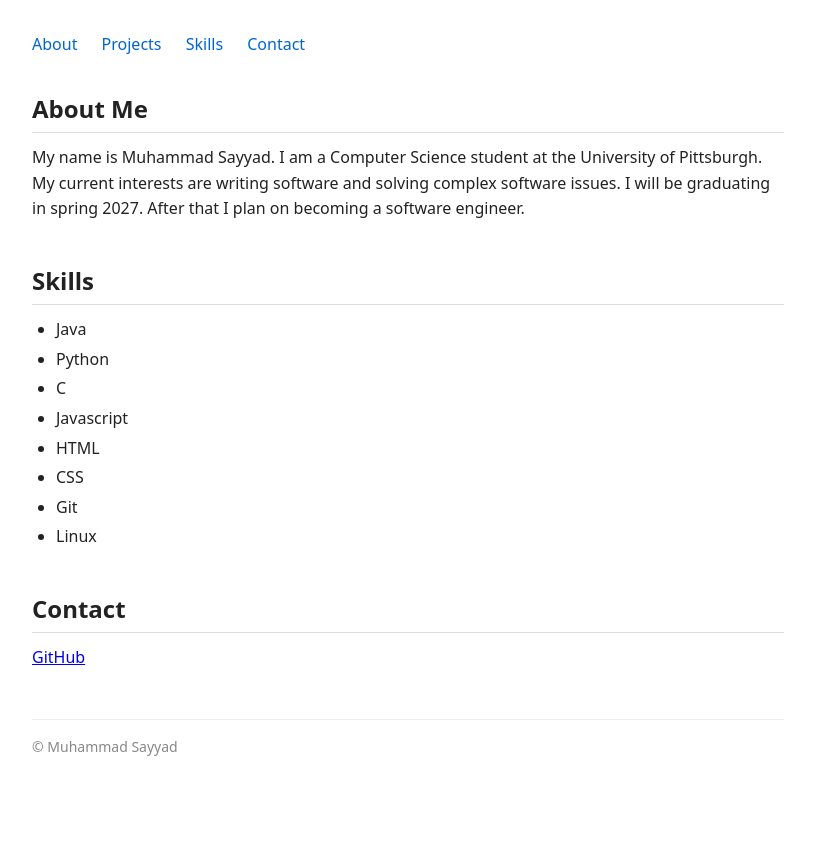
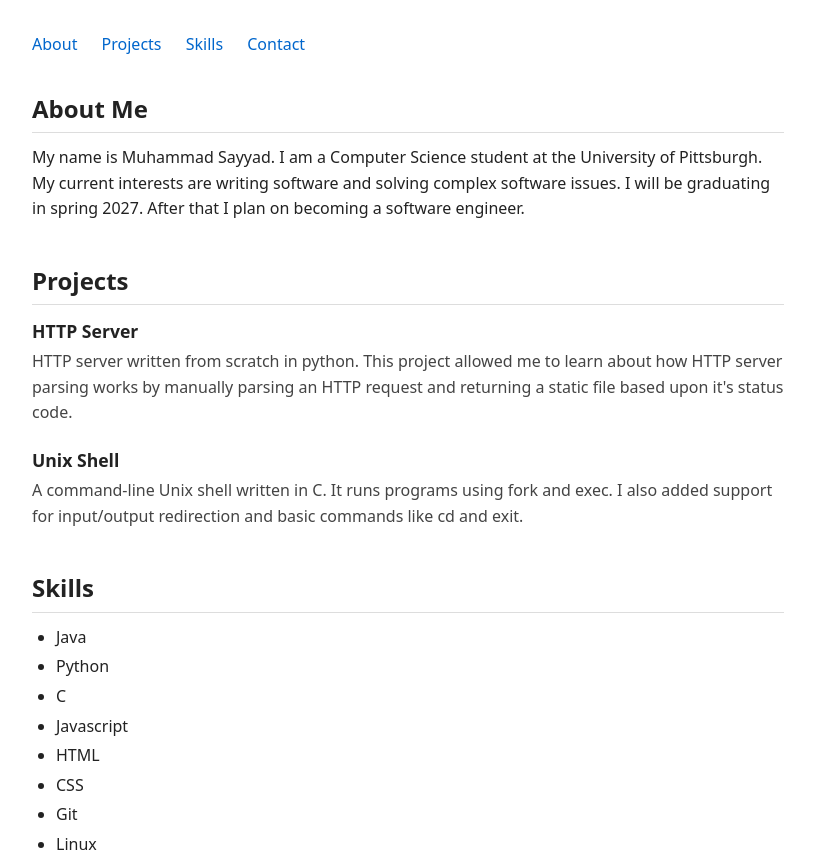
Before and after one commit to m-sayyad/portfolio, a plain HTML site: page index.html in a window 1280 px wide. Shown: the top 861 px of the page, without its empty margins (232-1047 px from the left). Before the commit the page ends 800 px from the top, so only its background shows below. Drawn offline with Linux system fonts and the light colour scheme.

Commit message:
part 3: restore projects section

```diff
--- a/index.html
+++ b/index.html
@@ -30,6 +30,24 @@
       </p>
     </section>
 
+    <section id="projects">
+      <h2>Projects</h2>
+      <div class="project">
+        <h3>HTTP Server</h3>
+        <p>
+          HTTP server written from scratch in python.
+          This project allowed me to learn about how HTTP server parsing works by manually parsing an HTTP request and returning a static file based upon it's status code.
+        </p>
+      </div>
+      <div class="project">
+        <h3>Unix Shell</h3>
+        <p>
+          A command-line Unix shell written in C.
+          It runs programs using fork and exec. I also added support for input/output redirection and basic commands like cd and exit.
+        </p>
+      </div>
+    </section>
+
     <section id="skills">
       <h2>Skills</h2>
       <ul>
```
